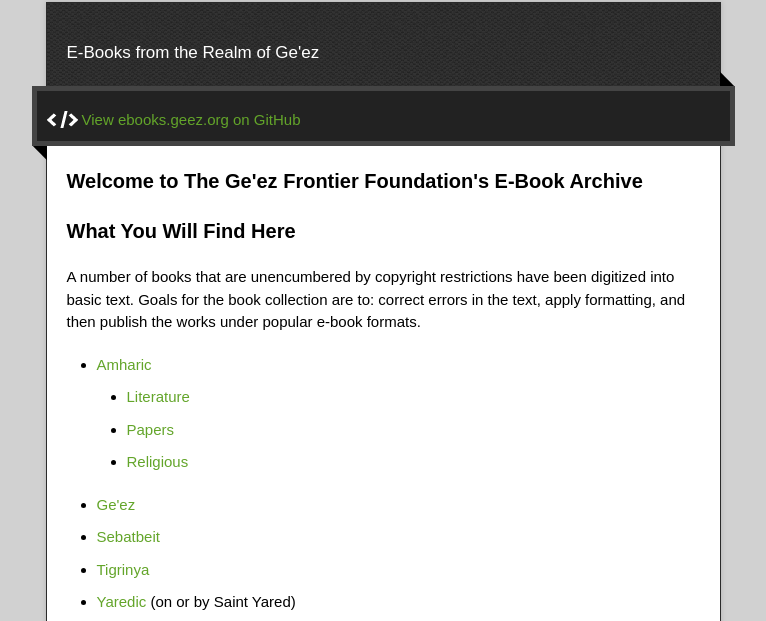
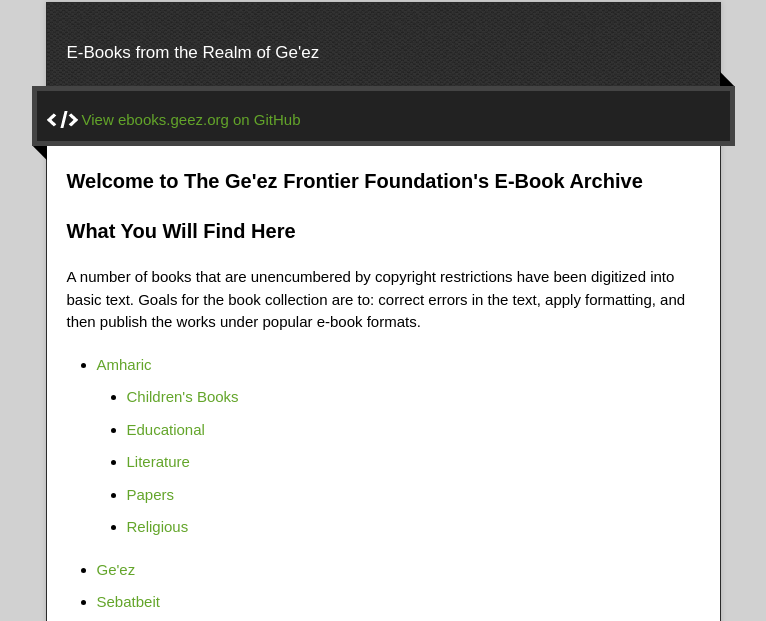
Before and after one commit to geezorg/ebooks, a plain HTML site: page index.html in a window 1280 px wide. Shown: the part 128-749 px from the top of the page, without its empty margins (257-1023 px from the left). Drawn offline with nearby package versions, Linux system fonts and the light colour scheme.

Commit message:
Update index.html
adding Children's Books and Educational entries

```diff
--- a/index.html
+++ b/index.html
@@ -42,6 +42,8 @@
 <ul>
   <li><a href="https://github.com/geezorg/ebooks/tree/master/amharic/" class="">Amharic</a></li>
   <ul>
+    <li><a href="https://github.com/geezorg/ebooks/tree/master/amharic/childrens-books" class="">Children's Books</a></li>
+    <li><a href="https://github.com/geezorg/ebooks/tree/master/amharic/educational" class="">Educational</a></li>
     <li><a href="https://github.com/geezorg/ebooks/tree/master/amharic/literature" class="">Literature</a></li>
     <li><a href="https://github.com/geezorg/ebooks/tree/master/amharic/papers" class="">Papers</a></li>
     <li><a href="https://github.com/geezorg/ebooks/tree/master/amharic/religious" class="">Religious</a></li>
```
